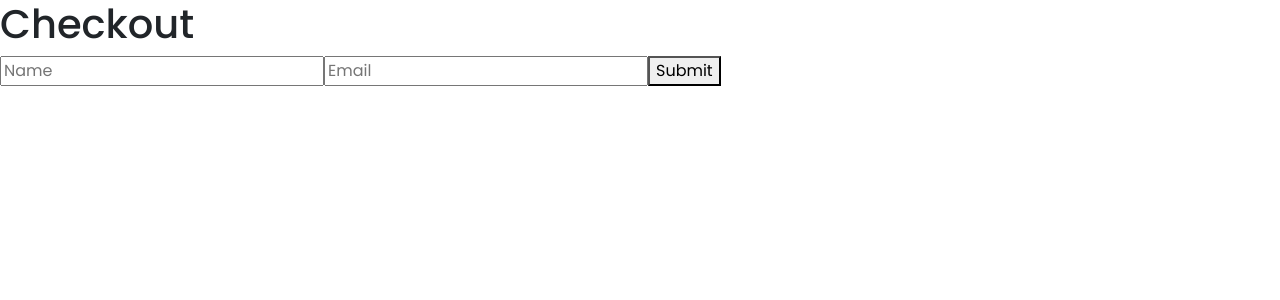
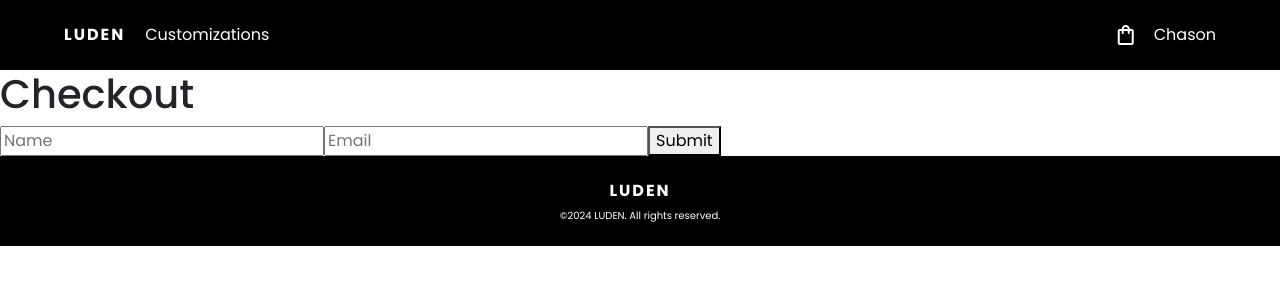
Before and after one commit to WaiHongL/ESD, a Vue app in the folder Frontend/: page /checkout in a window 1280 px wide. Shown: the top 300 px of the page. Built offline with nearby package versions, Linux system fonts and the light colour scheme.

Commit message:
Update Checkout.vue

```diff
--- a/Frontend/src/views/Checkout.vue
+++ b/Frontend/src/views/Checkout.vue
@@ -1,20 +1,24 @@
+<!-- if need -->
+
 <script setup>
 import Header from "../components/Header.vue";
 import Footer from "../components/Footer.vue";
 import { ref } from "vue";
 </script>
 
-<!-- src/views/Checkout.vue -->
 <template>
+  <Header :key="cartKey" :cart="cart" :isAddToCartOverlayVisible="isAddToCartOverlayVisible"></Header>
+
     <div>
       <h1>Checkout</h1>
-       <!-- Simple form for testing -->
+      <!-- form for testing -->
       <form @submit.prevent="submitCheckout">
         <input type="text" v-model="name" placeholder="Name">
         <input type="email" v-model="email" placeholder="Email">
         <button type="submit">Submit</button>
       </form>
     </div>
+  <Footer></Footer>
 </template>
 
 <script>
@@ -27,7 +31,7 @@ import { ref } from "vue";
     },
     methods: {
       submitCheckout() {
-        // Call your backend API to process the checkout
+        //
       }
     }
   };
```
Lines whose indentation alone changed are shown as unchanged.
